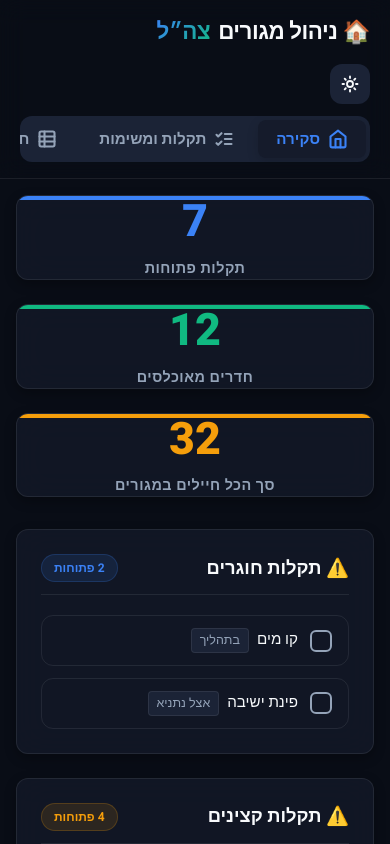
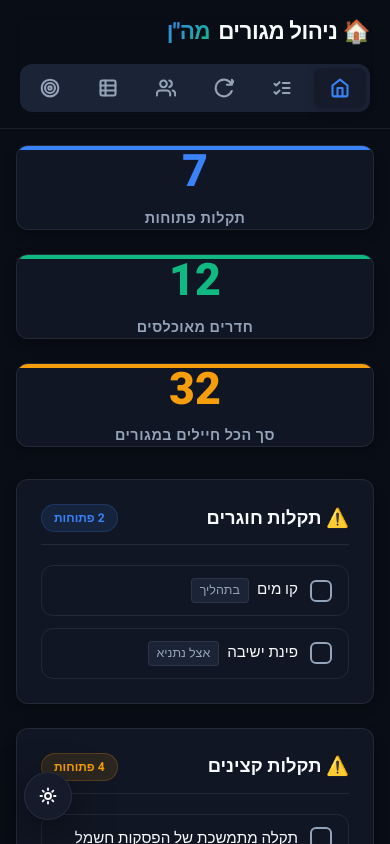
Before and after one commit to roeepaz/Residential-Administration-Website, a React (Vite) app: page / in a window 390 px wide. Shown: the top 844 px of the page. Built offline with nearby package versions, Linux system fonts and the light colour scheme.

Commit message:
feat: add contractor info to tasks and update navigation layout & theme toggle

```diff
--- a/src/App.jsx
+++ b/src/App.jsx
@@ -336,7 +336,7 @@ export default function App() {
     setTaskModal({ open: true, task: t, section });
   };
 
-  const handleSaveTask = (text, owner, assignedTenantId) => {
+  const handleSaveTask = (text, owner, assignedTenantId, contractorName, contractorPhone) => {
     const { task, section } = taskModal;
 
     setState(prev => {
@@ -344,10 +344,10 @@ export default function App() {
       if (task?.id) {
         const idx = list.findIndex(t => t.id === task.id);
         if (idx !== -1) {
-          list[idx] = { ...list[idx], text, owner, assignedTenantId };
+          list[idx] = { ...list[idx], text, owner, assignedTenantId, contractorName, contractorPhone };
         }
       } else {
-        list.push({ id: uid(), text, owner, assignedTenantId, done: false });
+        list.push({ id: uid(), text, owner, assignedTenantId, contractorName, contractorPhone, done: false });
       }
       return { ...prev, tasks: { ...prev.tasks, [section]: list } };
     });
@@ -526,33 +526,29 @@ export default function App() {
       {/* TOPBAR */}
       <div className="topbar">
         <div className="topbar-right">
-          <div className="topbar-title">🏠 ניהול מגורים <span>צה״ל</span></div>
+          <div className="topbar-title">🏠 ניהול מגורים <span>מה"ן</span></div>
         </div>
         <div className="topbar-left">
           <div className="tabs">
             <button className={`tab-btn ${activeTab === 'overview' ? 'active' : ''}`} onClick={() => setActiveTab('overview')}>
-              <HomeIcon /> סקירה
+              <HomeIcon /> <span>סקירה</span>
             </button>
             <button className={`tab-btn ${activeTab === 'tasks' ? 'active' : ''}`} onClick={() => setActiveTab('tasks')}>
-              <TasksIcon /> תקלות ומשימות
+              <TasksIcon /> <span>תקלות</span>
+            </button>
+            <button className={`tab-btn ${activeTab === 'rotation' ? 'active' : ''}`} onClick={() => setActiveTab('rotation')}>
+              <RotationIcon /> <span>סבב תפקידים</span>
+            </button>
+            <button className={`tab-btn ${activeTab === 'tenants' ? 'active' : ''}`} onClick={() => setActiveTab('tenants')}>
+              <TenantsIcon /> <span>דיירים</span>
             </button>
             <button className={`tab-btn ${activeTab === 'rooms' ? 'active' : ''}`} onClick={() => setActiveTab('rooms')}>
-              <RoomsIcon /> חדרים
-            </button>
-            <button className={`tab-btn ${activeTab === 'tenants' ? 'active' : ''}`} onClick={() => setActiveTab('tenants')}>
-              <TenantsIcon /> דיירים
-            </button>
-            <button className={`tab-btn ${activeTab === 'rotation' ? 'active' : ''}`} onClick={() => setActiveTab('rotation')}>
-              <RotationIcon /> סבב תפקידים
+              <RoomsIcon /> <span>חדרים</span>
             </button>
             <button className={`tab-btn ${activeTab === 'priorities' ? 'active' : ''}`} onClick={() => setActiveTab('priorities')}>
-              <PrioritiesIcon /> עדיפויות
+              <PrioritiesIcon /> <span>עדיפויות</span>
             </button>
           </div>
-
-          <button className="theme-toggle" onClick={() => setTheme(t => t === 'dark' ? 'light' : 'dark')} aria-label="Toggle theme">
-            {theme === 'dark' ? <SunIcon /> : <MoonIcon />}
-          </button>
         </div>
       </div>
 
@@ -663,6 +659,11 @@ export default function App() {
         onSave={handleSaveTenant}
         onClose={() => setTenantModal({ open: false, tenant: null })}
       />
+
+      {/* Floating Theme Toggle */}
+      <button className="theme-toggle" onClick={() => setTheme(t => t === 'dark' ? 'light' : 'dark')} aria-label="Toggle theme">
+        {theme === 'dark' ? <SunIcon /> : <MoonIcon />}
+      </button>
     </>
   );
 }
--- a/src/components/Modals/TaskModal.jsx
+++ b/src/components/Modals/TaskModal.jsx
@@ -5,6 +5,8 @@ export default function TaskModal({ isOpen, task, tenants = [], rooms = {}, onSa
   const [text, setText] = useState(task?.text || '');
   const [assignedTenantId, setAssignedTenantId] = useState(task?.assignedTenantId || '');
   const [owner, setOwner] = useState(task?.owner || '');
+  const [contractorName, setContractorName] = useState(task?.contractorName || '');
+  const [contractorPhone, setContractorPhone] = useState(task?.contractorPhone || '');
 
   if (!isOpen) return null;
 
@@ -17,7 +19,7 @@ export default function TaskModal({ isOpen, task, tenants = [], rooms = {}, onSa
   const handleSave = () => {
     const trimmedText = text.trim();
     if (!trimmedText) return;
-    onSave(trimmedText, owner.trim(), assignedTenantId);
+    onSave(trimmedText, owner.trim(), assignedTenantId, contractorName.trim(), contractorPhone.trim());
   };
 
   return (
@@ -58,6 +60,26 @@ export default function TaskModal({ isOpen, task, tenants = [], rooms = {}, onSa
           </select>
         </div>
         <div className="modal-group">
+          <label htmlFor="task-contractor-name">שם בעל המקצוע (אופציונלי)</label>
+          <input
+            id="task-contractor-name"
+            type="text"
+            placeholder="למשל: משה האינסטלטור, שירות מזגנים..."
+            value={contractorName}
+            onChange={(e) => setContractorName(e.target.value)}
+          />
+        </div>
+        <div className="modal-group">
+          <label htmlFor="task-contractor-phone">טלפון בעל המקצוע (אופציונלי)</label>
+          <input
+            id="task-contractor-phone"
+            type="tel"
+            placeholder="למשל: 052-1234567"
+            value={contractorPhone}
+            onChange={(e) => setContractorPhone(e.target.value)}
+          />
+        </div>
+        <div className="modal-group">
           <label htmlFor="task-owner">הערת סטטוס / גורם מטפל נוסף (אופציונלי)</label>
           <input
             id="task-owner"
--- a/src/index.css
+++ b/src/index.css
@@ -188,23 +188,31 @@ body.light-mode .tab-btn.active {
 
 /* Theme Toggle Button */
 .theme-toggle {
-  background: var(--bg-tertiary);
-  border: none;
-  width: 40px;
-  height: 40px;
-  border-radius: var(--radius-md);
+  position: fixed;
+  bottom: 24px;
+  left: 24px;
+  z-index: 1000;
+  background: var(--bg-surface-solid);
+  border: 1px solid var(--border-color);
+  width: 48px;
+  height: 48px;
+  border-radius: 50%;
   cursor: pointer;
   display: flex;
   align-items: center;
   justify-content: center;
   color: var(--text-primary);
+  box-shadow: var(--shadow-lg);
+  backdrop-filter: blur(8px);
+  -webkit-backdrop-filter: blur(8px);
   transition: all var(--transition-fast);
 }
 
 .theme-toggle:hover {
   background: var(--primary);
   color: white;
-  transform: scale(1.05);
+  transform: scale(1.1) translateY(-2px);
+  box-shadow: 0 8px 24px rgba(var(--primary-rgb), 0.35);
 }
 
 /* MAIN */
@@ -749,14 +757,24 @@ hr {
     justify-content: space-between;
   }
   .topbar-left {
-    flex-direction: column-reverse;
-    align-items: stretch;
-    gap: 12px;
+    display: flex;
+    align-items: center;
+    width: 100%;
   }
   .tabs {
-    overflow-x: auto;
-    white-space: nowrap;
-    -webkit-overflow-scrolling: touch;
+    width: 100%;
+    display: flex;
+    justify-content: space-between;
+    overflow-x: visible;
+  }
+  .tab-btn {
+    padding: 10px 8px;
+    justify-content: center;
+    flex: 1;
+    gap: 0;
+  }
+  .tab-btn span {
+    display: none;
   }
   .main-container {
     padding: 16px;
```
Also changed, not shown: src/components/TaskList.jsx (+91 -0 lines).
